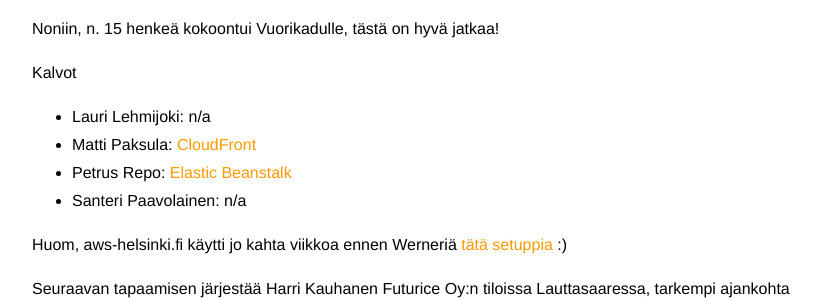
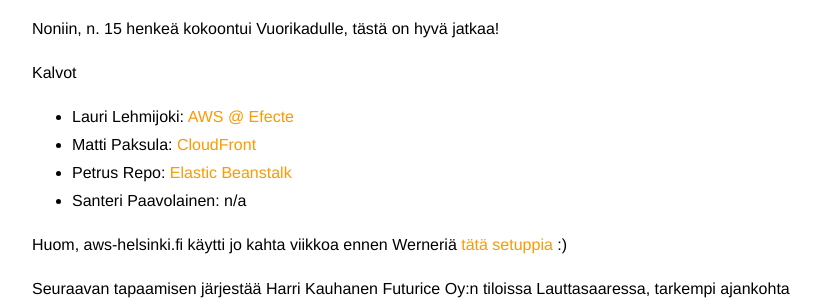
Before and after one commit to enemy/aws-helsinki.fi, a Jekyll site: the page built from _posts/2011-02-28-ensimmaisen-tapaamisen-yhteenveto.md, in a window 1280 px wide. Shown: the part 167-467 px from the top of the page, without its empty margins (96-916 px from the left). Built offline with Jekyll 4.4.1, drawn with Linux system fonts in a browser that asks for light colours; Markdown is read by kramdown in place of the engine named in the settings; comment, search, counter and statistics services are not loaded.

Commit message:
Laurin kalvot

```diff
--- a/_posts/2011-02-28-ensimmaisen-tapaamisen-yhteenveto.md
+++ b/_posts/2011-02-28-ensimmaisen-tapaamisen-yhteenveto.md
@@ -11,7 +11,7 @@
 
 Kalvot
 
- - Lauri Lehmijoki: n/a
+ - Lauri Lehmijoki: [AWS @ Efecte](/assets/2011-02-22-aws-helsinki_lauri-lehmijoki_aws_at_efecte.pdf)
  - Matti Paksula: [CloudFront](/assets/2011-02-22_aws-helsinki_matti-paksula_cloudfront.pdf)
  - Petrus Repo: [Elastic Beanstalk](/assets/2011-02-22_aws-helsinki_petrus-repo_elastic-beanstalk.pdf)
  - Santeri Paavolainen: n/a
```
Also changed, not shown: 2 other files.
